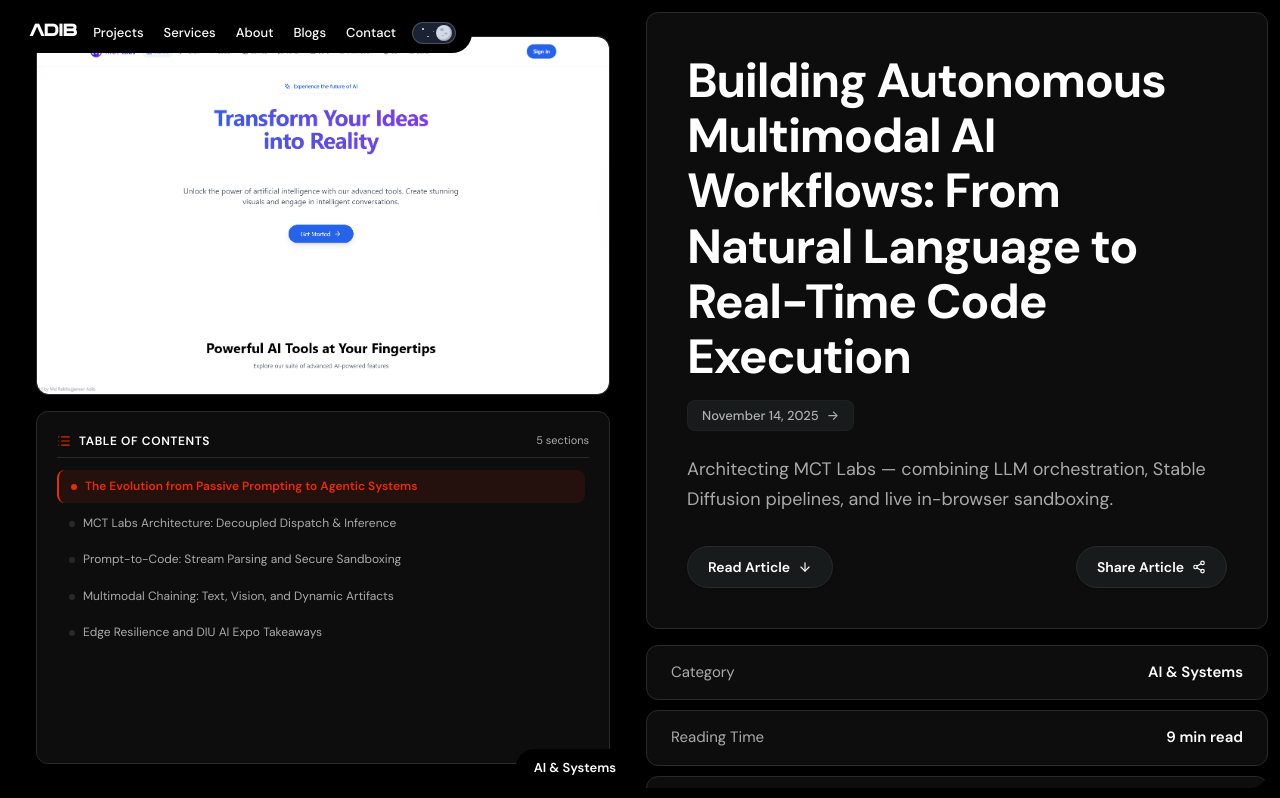
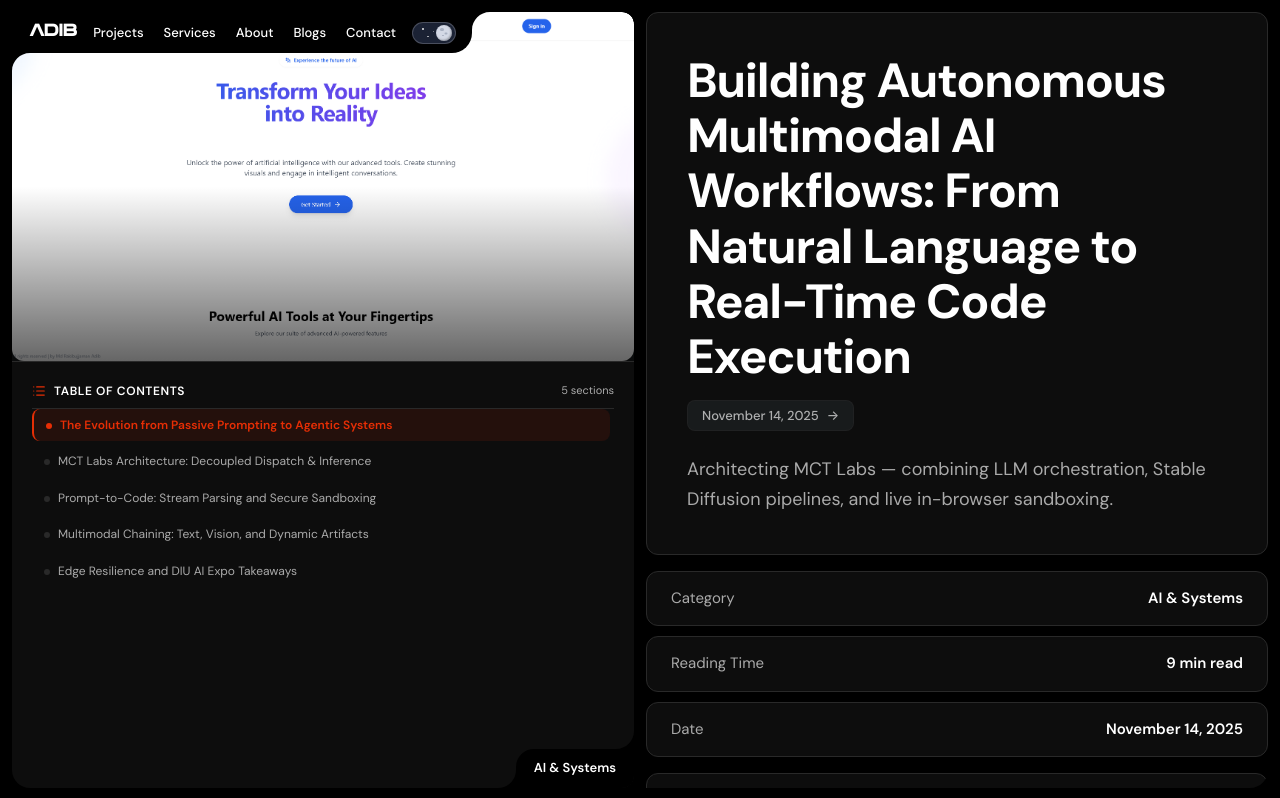
Before and after one commit to MdRakibujjamanAdib/AdibXGD, a React (Vite) app: page /blogs/autonomous-multimodal-ai-workflows-mct-labs in a window 1280 px wide. Shown: the top 798 px of the page. Built offline with nearby package versions, Linux system fonts and the light colour scheme.

Commit message:
fix(blogs): flush showcase cutout alignment, remove header action buttons, and stack next article transition

```diff
--- a/src/pages/BlogDetails.tsx
+++ b/src/pages/BlogDetails.tsx
@@ -227,19 +227,20 @@ export default function BlogDetails() {
 
   // Sticky Left Showcase Component (Desktop >= 1200px)
   const blogShowcase = (
-    <div className="relative w-full h-full overflow-y-auto p-4 md:p-6 flex flex-col gap-4 bg-[var(--vb-bg)] pb-16 select-text">
-      {/* Featured Cover Image Display */}
-      <div className="relative w-full aspect-[16/10] rounded-xl overflow-hidden border border-[var(--vb-border)] bg-[var(--vb-subpanel)] group shrink-0">
+    <div className="relative w-full h-full flex flex-col justify-between overflow-hidden bg-[var(--vb-bg)] select-text">
+      {/* Featured Cover Image Display - flush with container and navbar curves */}
+      <div className="relative w-full h-[45%] min-h-[220px] overflow-hidden bg-[var(--vb-subpanel)] shrink-0">
         <img
           src={blog.coverImage || blog.image}
           alt={blog.coverImageAlt || blog.title}
-          className="w-full h-full object-cover transition-transform duration-500 group-hover:scale-105"
+          className="w-full h-full object-cover transition-transform duration-500 hover:scale-105"
         />
+        <div className="absolute inset-0 bg-gradient-to-t from-black/60 via-transparent to-transparent pointer-events-none" />
       </div>
 
-      {/* Floating Table of Contents with Scroll Spy */}
+      {/* Floating Table of Contents filling full width down to bottom-right label curve */}
       {blog.tableOfContents && blog.tableOfContents.length > 0 && (
-        <div className="vb-card p-5 rounded-xl border border-[var(--vb-border)] bg-[var(--vb-panel)] flex-1 min-h-[220px] flex flex-col gap-3">
+        <div className="relative w-full flex-1 flex flex-col p-5 pb-14 overflow-hidden bg-[var(--vb-panel)] border-t border-[var(--vb-border)]">
           <div className="flex items-center justify-between pb-2 border-b border-[var(--vb-border)]">
             <div className="flex items-center gap-2 text-xs font-sans uppercase tracking-wider text-[var(--vb-text)] font-semibold">
               <List size={14} className="text-[#e62e05]" />
@@ -323,36 +324,9 @@ export default function BlogDetails() {
           </div>
 
           {/* Clean Subtitle / Description */}
-          <p className="text-base sm:text-lg text-[var(--vb-text-muted)] leading-relaxed font-sans mb-8 max-w-3xl">
+          <p className="text-base sm:text-lg text-[var(--vb-text-muted)] leading-relaxed font-sans max-w-3xl">
             {blog.subtitle || blog.summary}
           </p>
-
-          {/* Action Row: Read Article CTA and Share matching twin buttons */}
-          <div className="flex items-center justify-between gap-4">
-            <button
-              type="button"
-              onClick={scrollToArticle}
-              className="inline-flex items-center gap-2 px-5 py-2.5 rounded-full bg-[var(--vb-subpanel)] hover:bg-[var(--vb-card-inset)] text-[var(--vb-text)] font-sans font-semibold text-xs sm:text-sm border border-[var(--vb-border)] hover:border-[var(--vb-text)]/40 transition-all cursor-pointer shadow-sm select-none"
-              aria-label="Read full article"
-            >
-              <span>Read Article</span>
-              <ArrowDown size={14} className="text-[var(--vb-text)]" />
-            </button>
-
-            <button
-              type="button"
-              onClick={handleShare}
-              className="inline-flex items-center gap-2 px-5 py-2.5 rounded-full bg-[var(--vb-subpanel)] hover:bg-[var(--vb-card-inset)] text-[var(--vb-text)] font-sans font-semibold text-xs sm:text-sm border border-[var(--vb-border)] hover:border-[var(--vb-text)]/40 transition-all cursor-pointer shadow-sm select-none"
-              aria-label="Share article"
-            >
-              <span>{copied ? 'Link Copied!' : 'Share Article'}</span>
-              {copied ? (
-                <Check size={14} className="text-green-500" />
-              ) : (
-                <Share2 size={14} className="text-[var(--vb-text)]" />
-              )}
-            </button>
-          </div>
         </section>
 
         {/* Three Separate Full-Width Metadata Cards: Category, Reading Time, Date (Visbeyond aesthetic) */}
@@ -511,25 +485,23 @@ export default function BlogDetails() {
           </Link>
         </div>
 
-        {/* Next Article Preview Card */}
+        {/* Visbeyond Orion Bottom Transition: Up Next Teaser Bento & Next Article Preview Card */}
         {nextBlog && (
-          <section
-            className="vb-card p-6 md:p-8 rounded-[var(--vb-radius)] border border-[var(--vb-border)] bg-[var(--vb-panel)] flex flex-col lg:flex-row items-start lg:items-center justify-between gap-6 overflow-hidden"
-            aria-label="Next article"
-          >
-            <div className="flex-1 min-w-0 max-w-xl">
-              <span className="text-xs font-sans uppercase tracking-widest text-[#e62e05] mb-2 block font-semibold">
-                Next Insight &amp; Article
-              </span>
-              <h3 className="text-xl md:text-2xl font-bold font-sans tracking-tight text-[var(--vb-text)] mb-2">
+          <section className="flex flex-col gap-3" aria-label="Next article transition">
+            {/* Up Next Bento Teaser */}
+            <div className="vb-card p-6 md:p-8 rounded-[var(--vb-radius)] border border-[var(--vb-border)] bg-[var(--vb-panel)]">
+              <div className="inline-flex items-center gap-1.5 px-3 py-1 rounded-[6px] text-xs font-semibold border border-[#e62e05] text-[#e62e05] mb-4">
+                <span>Next Insight &amp; Article &darr;</span>
+              </div>
+              <h3 className="text-xl md:text-2xl font-bold font-sans tracking-tight text-[var(--vb-text)] mb-3">
                 {nextBlog.title}
               </h3>
-              <p className="text-sm text-[var(--vb-text-muted)] font-sans line-clamp-2 mb-4 leading-relaxed">
+              <p className="text-sm md:text-[15px] text-[var(--vb-text-muted)] font-sans line-clamp-3 leading-relaxed mb-6 max-w-2xl">
                 {nextBlog.summary}
               </p>
               <Link
                 to={`/blogs/${nextBlog.slug}`}
-                className="inline-flex items-center gap-1.5 text-sm font-sans font-medium text-[var(--vb-text)] underline underline-offset-4 decoration-1 hover:text-[#e62e05] transition-colors"
+                className="inline-flex items-center gap-1.5 text-sm font-semibold text-[var(--vb-text)] underline underline-offset-4 decoration-1 hover:text-[#e62e05] transition-colors"
               >
                 <span>Read Next Article</span>
                 <ArrowUpRight size={15} />
@@ -539,12 +511,12 @@ export default function BlogDetails() {
             {/* Next Article Preview Card with Top-Left Inverted Cutout Tab */}
             <Link
               to={`/blogs/${nextBlog.slug}`}
-              className="vb-next-preview-card group w-full lg:w-[280px] xl:w-[320px] max-w-full shrink-0 overflow-hidden"
+              className="vb-next-preview-card group"
               aria-label={`Next article: ${nextBlog.title}`}
             >
               <div className="vb-next-tab">
-                <span className="font-semibold text-xs text-[var(--vb-text)] tracking-tight truncate max-w-[200px] font-sans">
-                  {nextBlog.category}
+                <span className="font-semibold text-xs sm:text-sm text-[var(--vb-text)] tracking-tight truncate max-w-[280px] font-sans">
+                  {nextBlog.title}
                 </span>
                 <InvertedCornerTopRight className="vb-mobile-tab-corner-right" />
                 <InvertedCornerBottomLeft className="vb-mobile-tab-corner-bottom" />
--- a/src/pages/Update/Blogs.tsx
+++ b/src/pages/Update/Blogs.tsx
@@ -171,6 +171,15 @@ export default function Blogs() {
                 </div>
               )}
             </AnimatePresence>
+
+            {/* Bottom Showcase Information Overlay with Blog Title */}
+            {currentDisplayBlog && (
+              <div className="absolute inset-x-0 bottom-0 z-10 p-6 md:p-8 pb-14 flex flex-col justify-end pointer-events-none">
+                <h3 className="text-xl md:text-2xl font-bold font-sans text-white tracking-tight leading-snug line-clamp-2 drop-shadow-md">
+                  {currentDisplayBlog.title}
+                </h3>
+              </div>
+            )}
           </div>
         }
       >
```
